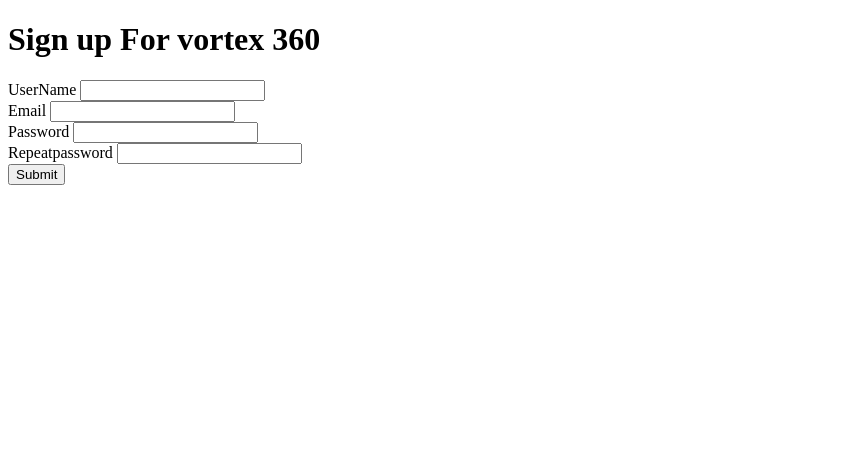
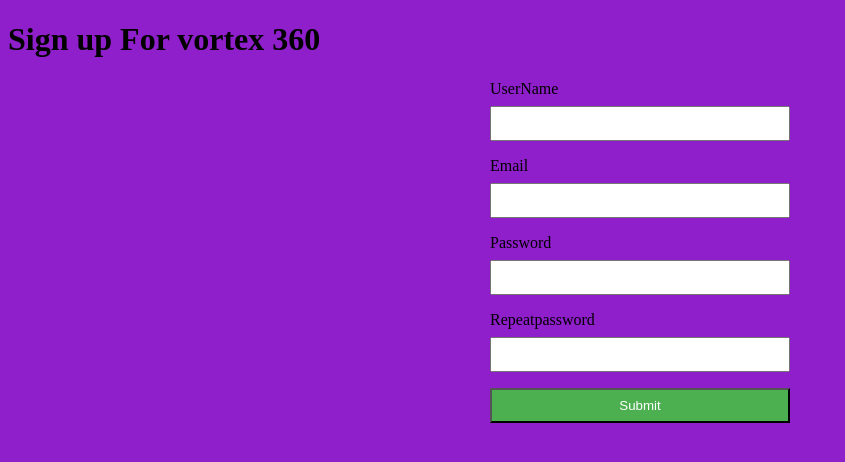
Before and after one commit to Sanath-18/Vortex_Django, a Django app: page /register in a window 1280 px wide. Shown: the top 462 px of the page, without its empty margins (0-845 px from the left). Run offline with Django 4.2, Linux system fonts and the light colour scheme.

Commit message:
Update register.html

```diff
--- a/templates/register.html
+++ b/templates/register.html
@@ -7,6 +7,40 @@
         h5{
             color: red;
         }
+        form {
+    width: 300px;
+    margin: 0 auto;
+}
+    body
+    {
+        background-color: #8f1ecb;
+    }
+label {
+    display: block;
+    margin-bottom: 8px;
+}
+
+input {
+    width: 100%;
+    padding: 8px;
+    margin-bottom: 16px;
+    box-sizing: border-box;
+}
+
+input[type="submit"] {
+    background-color: #4caf50;
+    color: white;
+    cursor: pointer;
+}
+
+input[type="submit"]:hover {
+    background-color: #45a049;
+}
+
+input[name="repeatpassword"].no-match {
+    border: 1px solid red;
+}
+
     </style>
 </head>
     <h1>Sign up For vortex 360</h1>
```
